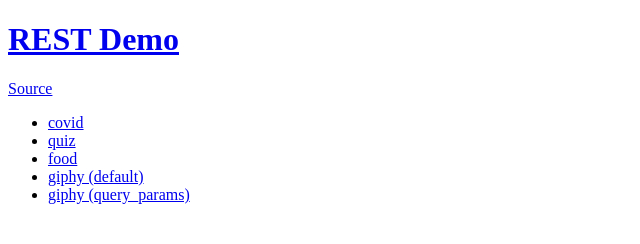
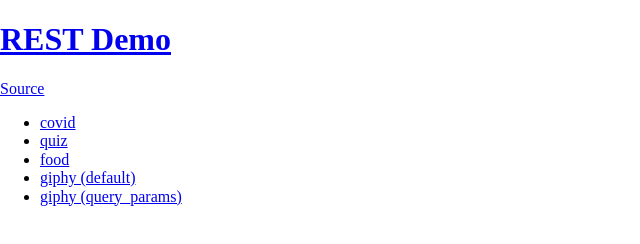
Before and after one commit to AndreasH96/rest-hh, a plain HTML site: page docs/index.html in a window 1280 px wide. Shown: the whole page, without its empty margins (0-640 px from the left). Drawn offline with nearby package versions, Linux system fonts and the light colour scheme.

Commit message:
Import some css

```diff
--- a/docs/index.html
+++ b/docs/index.html
@@ -4,18 +4,29 @@
     <meta charset="UTF-8">
     <meta name="viewport" content="width=device-width, initial-scale=1.0">
     <title>REST demo</title>
+    <link href="/assets/normalize.css" rel="stylesheet" />
+    <link href="/assets/style.css" rel="stylesheet" />
   </head>
   <body>
-    <h1><a href=".">REST Demo</a></h1>
-    <p><a href="https://github.com/pirfalt/rest-hh">Source</a></p>
-    <nav>
-      <ul>
-        <li><a href="covid/">covid</a></li>
-        <li><a href="quiz/">quiz</a></li>
-        <li><a href="food/">food</a></li>
-        <li><a href="giphy/">giphy (default)</a></li>
-        <li><a href="giphy/?q=ryan+gossling&offset=0">giphy (query_params)</a></li>
-      </ul>
-    </nav>
+
+    <header class="mainblock page-header">
+      <h1 class="page-header-h1"><a href=".">REST Demo</a></h1>
+      <p><a href="https://github.com/pirfalt/rest-hh">Source</a></p>
+    </header>
+
+    <div class="mainblock page-main">
+      <nav class="page-main">
+        <ul>
+          <li><a href="./covid/">covid</a></li>
+          <li><a href="./quiz/">quiz</a></li>
+          <li><a href="./food/">food</a></li>
+          <li><a href="./giphy/">giphy (default)</a></li>
+          <li><a href="./giphy/?q=ryan+gossling&offset=0">giphy (query_params)</a></li>
+        </ul>
+      </nav>
+
+      <div id="output"></div>
+    </div>
+    </div>
   </body>
 </html>
```
Also changed, not shown: docs/covid/index.html (+11 -2 lines), docs/food/index.html (+10 -2 lines), docs/giphy/index.html (+10 -2 lines), docs/quiz/index.html (+10 -2 lines).
